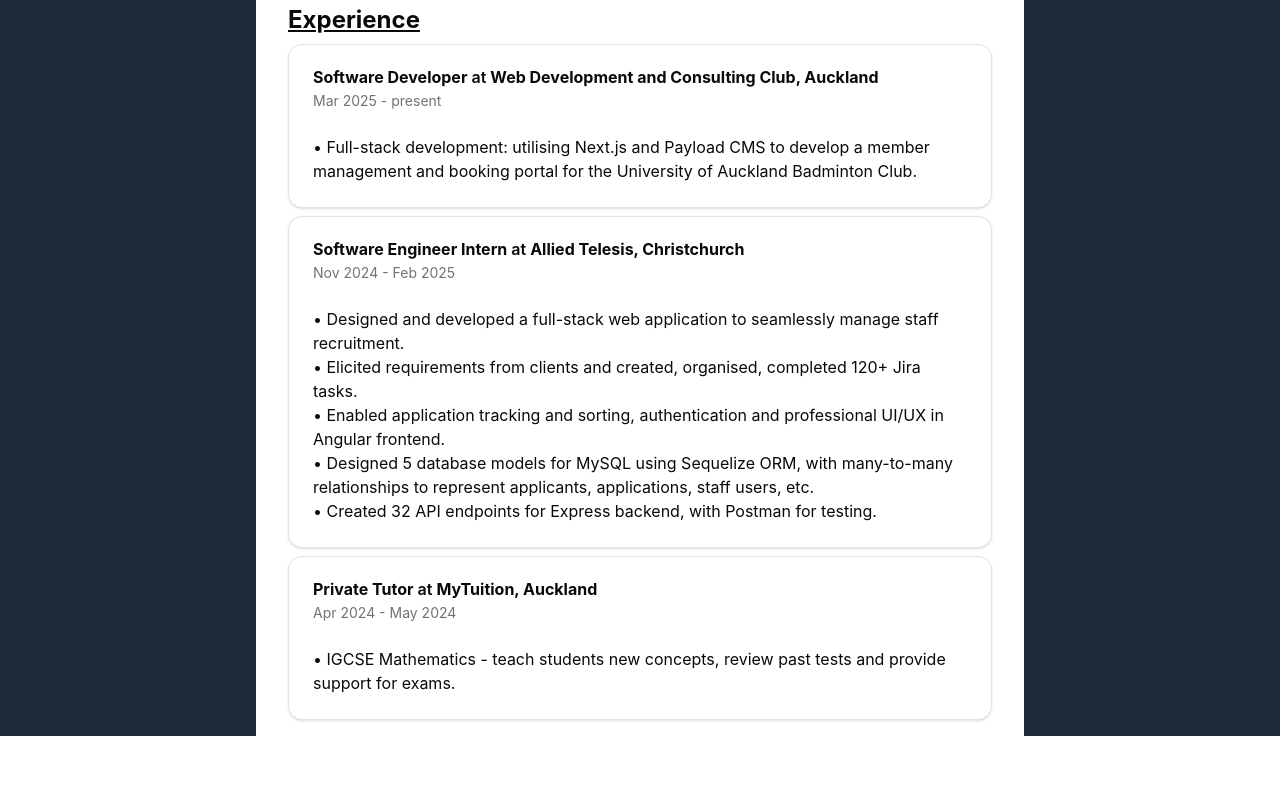
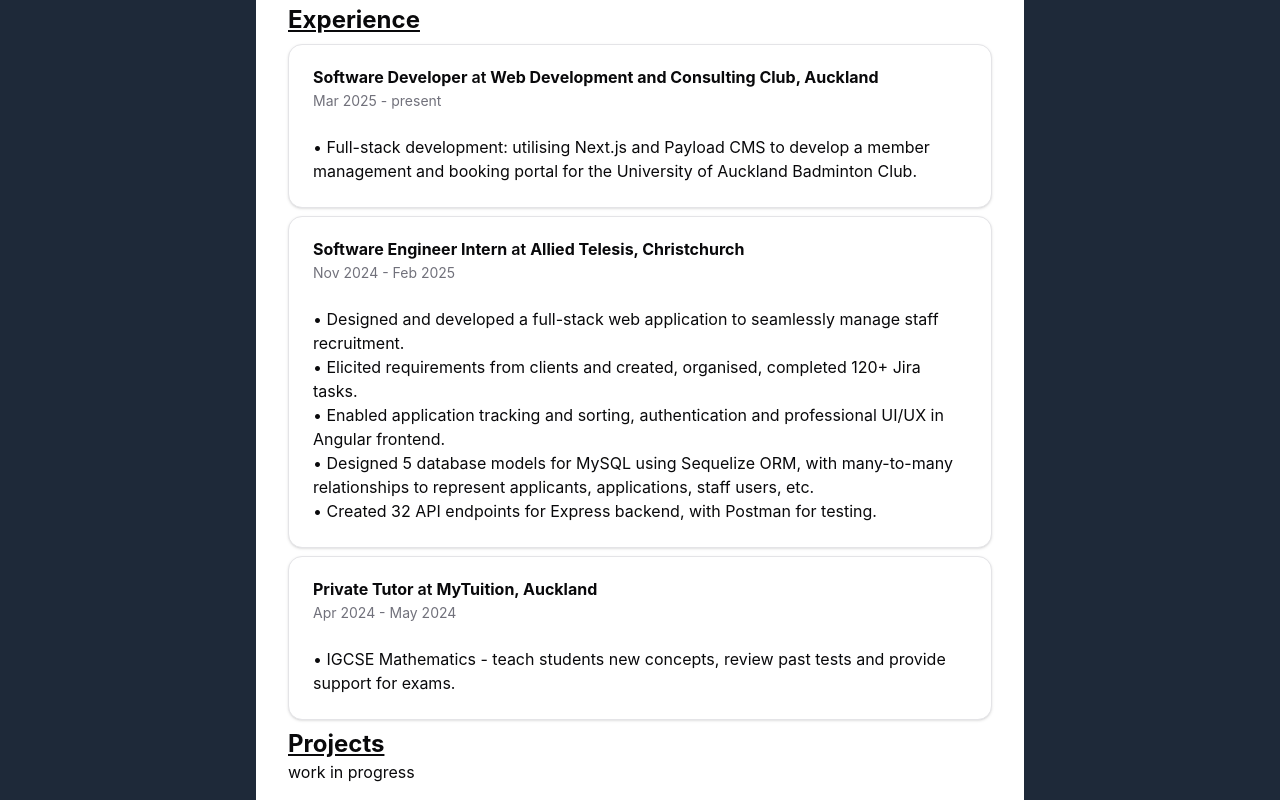
Before and after one commit to br-Chan/br-chan.github.io, a React (Vite) app: page / in a window 1280 px wide. Shown: the part 425-1225 px from the top of the page. Before the commit the page ends 1161 px from the top, so only its background shows below. Built offline with nearby package versions, Linux system fonts and the light colour scheme.

Commit message:
feat: add unfinished CVProjects.tsx

```diff
--- a/src/components/CVExperience.tsx
+++ b/src/components/CVExperience.tsx
@@ -1,9 +1,7 @@
 import {
 	Card,
-	CardAction,
 	CardContent,
 	CardDescription,
-	CardFooter,
 	CardHeader,
 	CardTitle,
 } from "./ui/card";
--- /dev/null
+++ b/src/components/CVProjects.tsx
@@ -0,0 +1,10 @@
+export default function CVProjects() {
+	return (
+		<section className="flex flex-col">
+			<h2 className="font-bold text-2xl underline">Projects</h2>
+			{/* TODO: put in json */}
+			{/* TODO: create component for this */}
+			work in progress
+		</section>
+	);
+}
--- a/src/routes/index.tsx
+++ b/src/routes/index.tsx
@@ -5,6 +5,7 @@ import CVLinks from "@/components/CVLinks";
 import CVStatement from "@/components/CVStatement";
 import CVTitle from "@/components/CVTitle";
 import { Separator } from "@/components/ui/separator";
+import CVProjects from "@/components/CVProjects";
 
 export const Route = createFileRoute("/")({
 	component: App,
@@ -25,6 +26,8 @@ function App() {
 			<CVEducation />
 
 			<CVExperience />
+
+			<CVProjects />
 		</section>
 	);
 }
```
